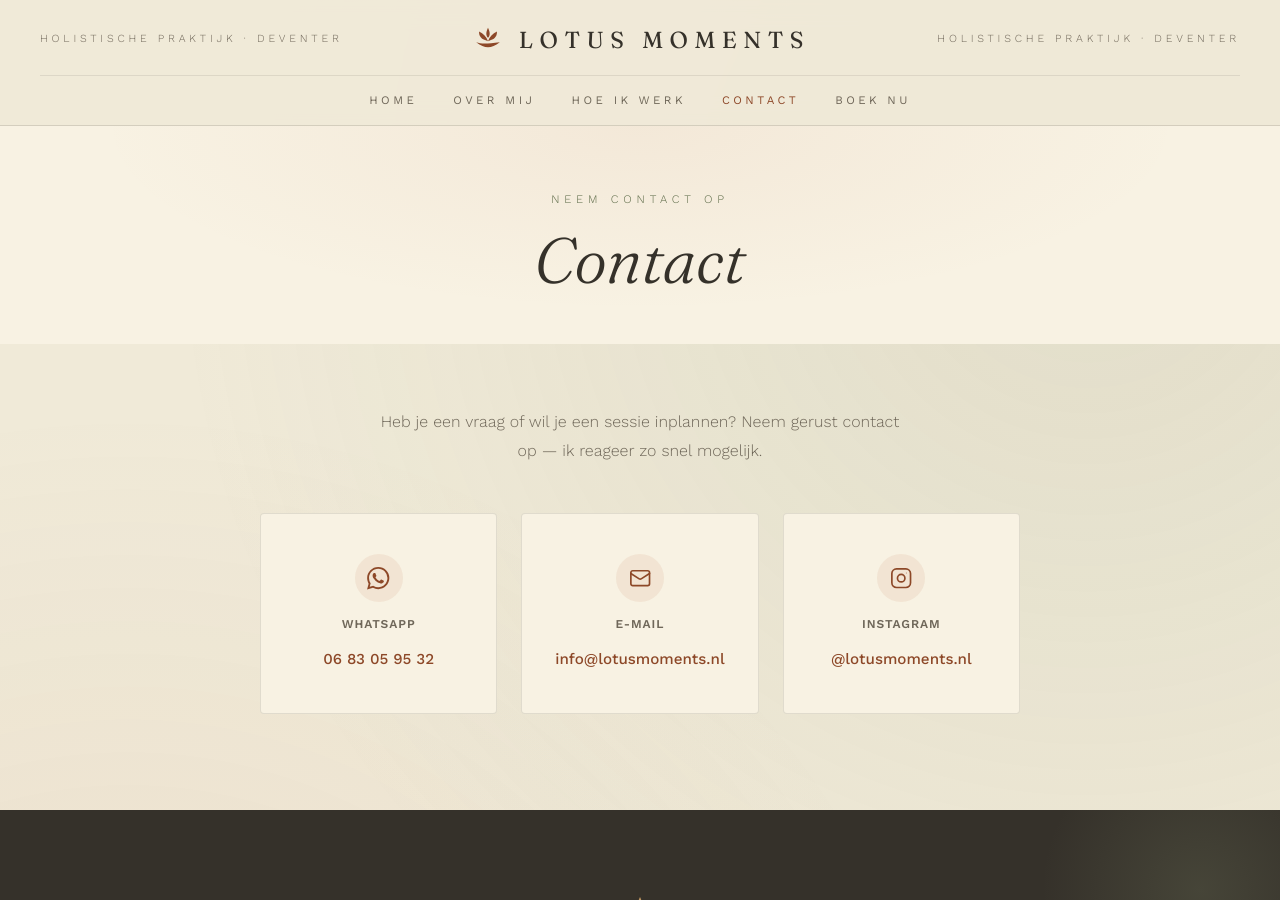
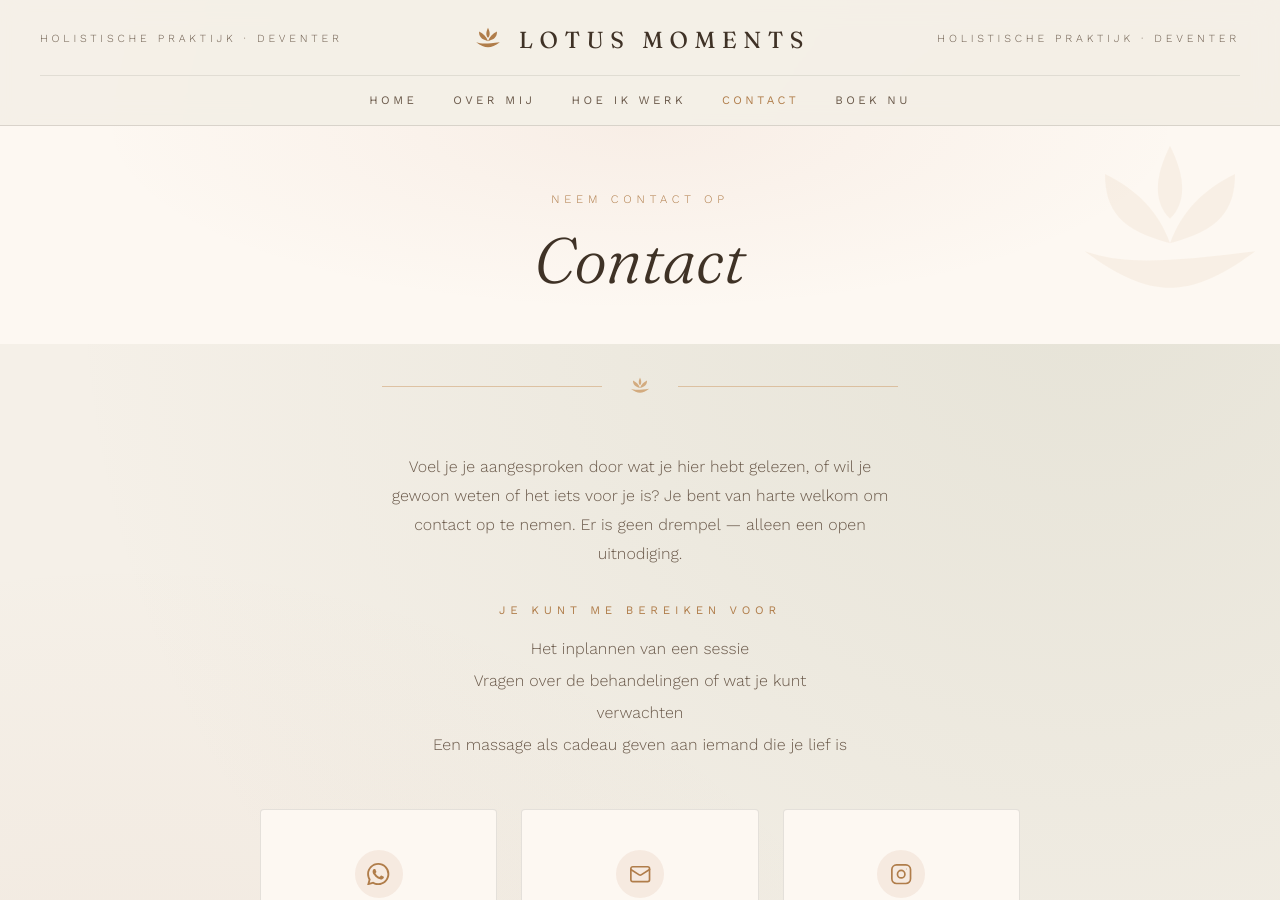
Before and after one commit to LotusMoments/website, a Jekyll site: the page built from contact.md, in a window 1280 px wide and 900 px high. Built offline with Jekyll 4.4.1, drawn with Linux system fonts in a browser that asks for light colours.

Commit message:
Voeg redesign_2 toe: oude kleuren, drop caps, binnenpagina verbeteringen, preview2 workflow

```diff
--- /dev/null
+++ b/_config_preview2.yml
@@ -0,0 +1,2 @@
+baseurl: /preview2
+url: https://lotusmoments.nl
--- a/_layouts/home.html
+++ b/_layouts/home.html
@@ -14,7 +14,7 @@ layout: default
   <div class="container">
     <div class="hero-grid">
       <div class="hero-copy">
-        <div class="kicker"><span class="kicker-dot"></span>Holistische massagepraktijk</div>
+        <div class="kicker"><span class="kicker-dot"></span>Voor vrouwen</div>
         <h1>Vertragen,<br>voelen,<br><em>ontvouwen</em>.</h1>
         <p class="hero-lede">Holistische massage — een zachte plek waar lichaam en geest samenkomen. Tijdens een Lotus Moment geef je jezelf de ruimte om te vertragen en bewust aanwezig te zijn bij wat er in je lichaam leeft. Geen protocol — enkel aandacht, warme olie, en ruimte voor wat er is.</p>
         <a class="cta" href="{{ site.social_links.calendly }}" target="_blank" rel="noopener">
@@ -118,6 +118,7 @@ layout: default
 
     <div class="price-row">
       <div class="pb">
+        {% if hoofdsessie.tarief %}<span class="price-label">Introductietarief</span>{% endif %}
         {{ hoofdsessie.prijs }}<small>{{ hoofdsessie.duur }}</small>
       </div>
       {% if page.pricing_points %}
--- a/_layouts/page.html
+++ b/_layouts/page.html
@@ -3,10 +3,27 @@ layout: default
 ---
 
 <section class="page-head">
+  <svg class="page-bg-lotus" viewBox="0 0 128 128" fill="currentColor" aria-hidden="true">
+    <path d="M64 20c-8 16-8 28 0 36 8-8 8-20 0-36z"/>
+    <path d="M32 34c0 18 8 28 32 34-6-16-16-26-32-34z"/>
+    <path d="M96 34c-16 8-26 18-32 34 24-6 32-16 32-34z"/>
+    <path d="M22 72c18 6 36 6 84 0-32 24-52 24-84 0z"/>
+  </svg>
   <div class="container">
     {% if page.eyebrow %}<span class="eyebrow-c">{{ page.eyebrow }}</span>{% endif %}
     <h1>{{ page.title }}</h1>
   </div>
 </section>
 
+<div class="ed-div" aria-hidden="true">
+  <span class="line"></span>
+  <svg viewBox="0 0 128 128" xmlns="http://www.w3.org/2000/svg">
+    <path d="M64 20c-8 16-8 28 0 36 8-8 8-20 0-36z"/>
+    <path d="M32 34c0 18 8 28 32 34-6-16-16-26-32-34z"/>
+    <path d="M96 34c-16 8-26 18-32 34 24-6 32-16 32-34z"/>
+    <path d="M22 72c18 6 36 6 84 0-32 24-52 24-84 0z"/>
+  </svg>
+  <span class="line"></span>
+</div>
+
 {{ content }}
--- a/assets/css/style.css
+++ b/assets/css/style.css
@@ -1,15 +1,16 @@
 /* === DESIGN TOKENS === */
 :root {
-  --bg:              #f0ead8;
-  --cream:           #f8f2e3;
-  --paper:           #ede5d0;
-  --ink:             #35312a;
-  --ink-soft:        #6f6759;
-  --sage:            #8a9470;
-  --sage-deep:       #5d6b48;
-  --terracotta:      #b66a4a;
-  --terracotta-deep: #8d4828;
-  --gold:            #c49a62;
+  --bg:              #f5f0e8;
+  --cream:           #fdf8f2;
+  --paper:           #e4d9c8;
+  --ink:             #3f3226;
+  --ink-soft:        #6b5a4b;
+  --sage:            #cfa16f;
+  --sage-deep:       #b07d4a;
+  --terracotta:      #cfa16f;
+  --terracotta-deep: #b07d4a;
+  --gold:            #cfa16f;
+  --blush:           #f3d6c6;
 }
 
 /* === RESET === */
@@ -60,7 +61,7 @@ img {
   position: sticky;
   top: 0;
   z-index: 50;
-  background: rgba(240, 234, 216, .92);
+  background: color-mix(in srgb, var(--bg) 92%, transparent);
   backdrop-filter: blur(12px);
   -webkit-backdrop-filter: blur(12px);
 }
@@ -156,6 +157,7 @@ img {
   padding: 4.5rem 0 5rem;
   position: relative;
   overflow: hidden;
+  background: radial-gradient(ellipse at 25% 55%, color-mix(in srgb, var(--blush) 45%, transparent) 0%, transparent 65%);
 }
 
 .hero-bg-lotus {
@@ -288,7 +290,7 @@ img {
   align-items: center;
   justify-content: center;
   gap: 1.5rem;
-  padding: 3.5rem 2rem;
+  padding: 1.8rem 2rem;
   color: var(--sage);
 }
 
@@ -365,7 +367,10 @@ img {
   margin: 0 auto 1.2rem;
 }
 
-.opener p:first-of-type::first-letter {
+.opener p:first-of-type::first-letter,
+.about-txt p:first-of-type::first-letter,
+.hoework-txt p:first-of-type::first-letter,
+.detail .detail-lede::first-letter {
   font-family: 'Fraunces', serif;
   font-weight: 300;
   font-size: 4.5rem;
@@ -617,6 +622,17 @@ img {
   flex-wrap: wrap;
 }
 
+.price-label {
+  display: block;
+  font-family: 'Work Sans', sans-serif;
+  font-size: .68rem;
+  letter-spacing: .25em;
+  text-transform: uppercase;
+  color: var(--terracotta-deep);
+  margin-bottom: .3rem;
+  font-weight: 500;
+}
+
 .price-row .pb {
   font-family: 'Fraunces', serif;
   font-size: 2.6rem;
@@ -693,7 +709,7 @@ img {
 
 /* === PULL QUOTE === */
 .pullquote {
-  padding: 6rem 2rem;
+  padding: 3rem 2rem;
   text-align: center;
   background: var(--bg);
   position: relative;
@@ -861,6 +877,18 @@ img {
 }
 
 /* === PAGE HEAD === */
+.page-bg-lotus {
+  position: absolute;
+  top: 50%;
+  right: -20px;
+  transform: translateY(-50%);
+  width: 260px;
+  color: var(--sage);
+  opacity: .09;
+  pointer-events: none;
+  z-index: 0;
+}
+
 .page-head {
   padding: 4rem 0 3rem;
   background: var(--cream);
@@ -905,7 +933,7 @@ img {
 }
 
 .page-wrapper {
-  padding: 4rem 0 6rem;
+  padding: 1.5rem 0 5rem;
 }
 
 .page-content {
@@ -971,7 +999,7 @@ img {
 
 /* === ABOUT GRID (Over mij) === */
 .about-section {
-  padding: 4rem 0 6rem;
+  padding: 1.5rem 0 5rem;
 }
 
 .about-grid {
@@ -1019,7 +1047,7 @@ img {
 
 /* === HOE IK WERK === */
 .hoework-section {
-  padding: 4rem 0 6rem;
+  padding: 1.5rem 0 5rem;
 }
 
 .hoework-grid {
@@ -1087,15 +1115,34 @@ img {
 
 /* === CONTACT === */
 .contact-section {
-  padding: 4rem 0 6rem;
+  padding: 1.5rem 0 5rem;
 }
 
 .contact-intro {
   text-align: center;
   max-width: 520px;
-  margin: 0 auto 3rem;
+  margin: 0 auto 2rem;
   color: var(--ink-soft);
   line-height: 1.8;
+}
+
+.contact-reach {
+  text-align: center;
+  max-width: 420px;
+  margin: 0 auto 3rem;
+}
+
+.contact-reach .eyebrow {
+  display: block;
+  margin-bottom: .8rem;
+}
+
+.contact-reach ul {
+  list-style: none;
+  padding: 0;
+  margin: 0;
+  color: var(--ink-soft);
+  line-height: 2;
 }
 
 .contact-cards {
--- a/contact.md
+++ b/contact.md
@@ -9,7 +9,16 @@ description: "Neem contact op met Lotus Moments via WhatsApp, e-mail of Instagra
 <section class="contact-section">
   <div class="container">
 
-    <p class="contact-intro">Heb je een vraag of wil je een sessie inplannen? Neem gerust contact op — ik reageer zo snel mogelijk.</p>
+    <p class="contact-intro">Voel je je aangesproken door wat je hier hebt gelezen, of wil je gewoon weten of het iets voor je is? Je bent van harte welkom om contact op te nemen. Er is geen drempel — alleen een open uitnodiging.</p>
+
+    <div class="contact-reach">
+      <span class="eyebrow">Je kunt me bereiken voor</span>
+      <ul>
+        <li>Het inplannen van een sessie</li>
+        <li>Vragen over de behandelingen of wat je kunt verwachten</li>
+        <li>Een massage als cadeau geven aan iemand die je lief is</li>
+      </ul>
+    </div>
 
     <div class="contact-cards">
 
```
Also changed, not shown: hoe-ik-werk.md (+6 -0 lines), over-mij.md (+6 -0 lines), .github/workflows/deploy-preview.yml.
